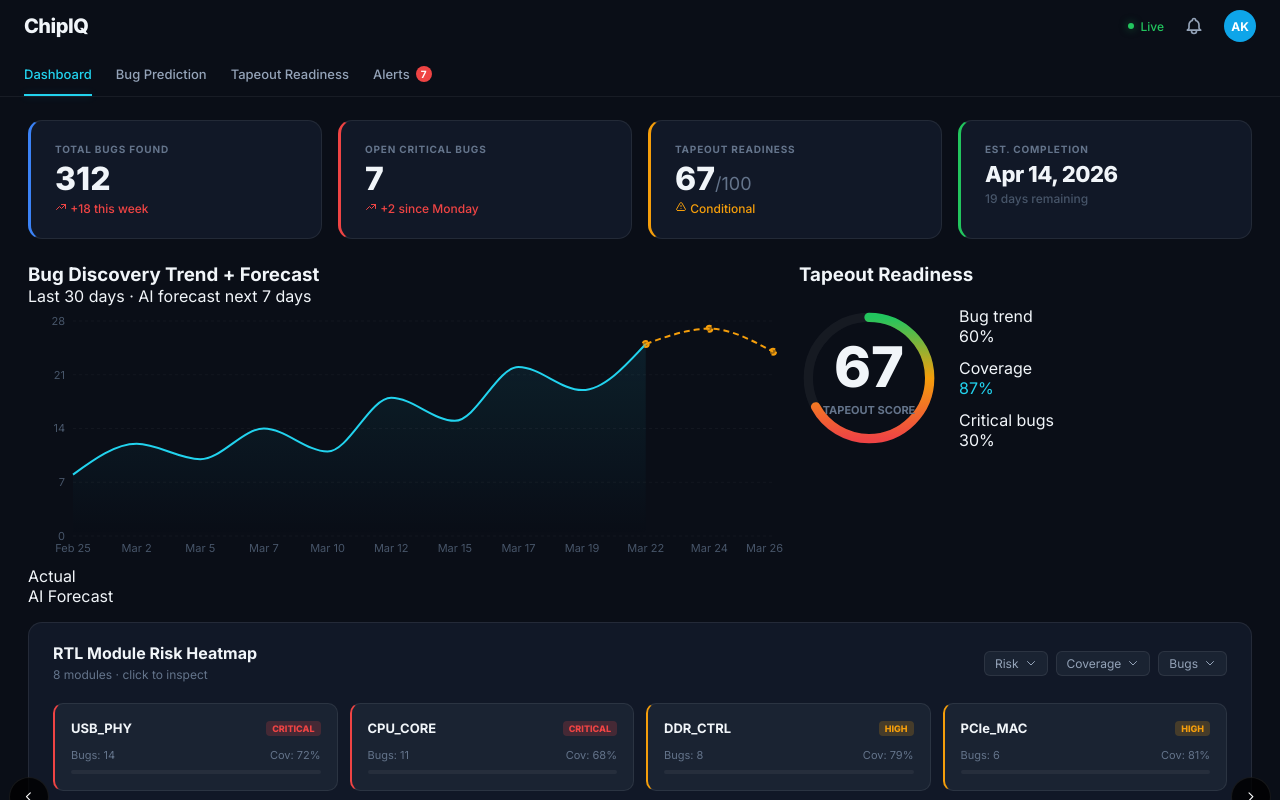
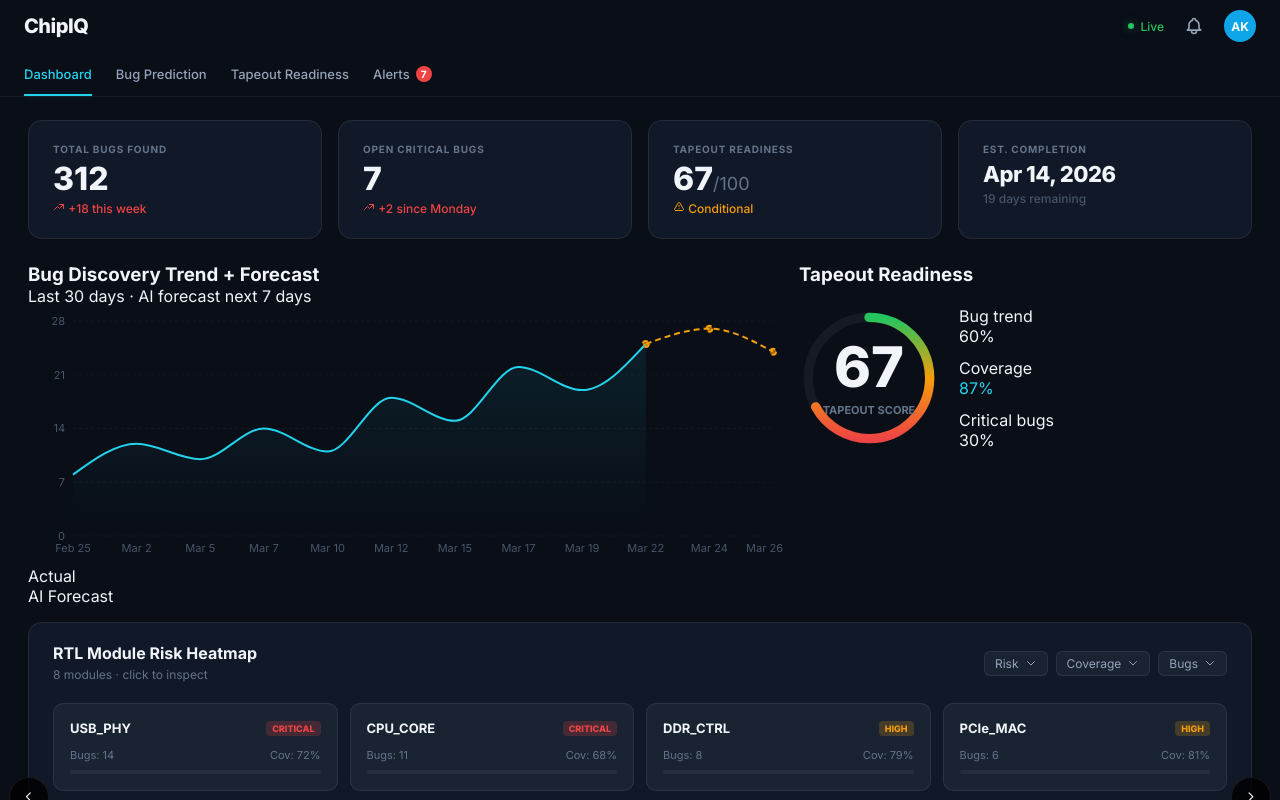
Before and after one commit to charulekha-06/ChipIQ, a React (Vite) app: page / in a window 1280 px wide. Built offline with nearby package versions, Linux system fonts and the light colour scheme.

Commit message:
Remove colored border accents from Dashboard cards

```diff
--- a/src/pages/Dashboard.css
+++ b/src/pages/Dashboard.css
@@ -25,10 +25,7 @@
   transition: all 0.25s ease;
 }
 
-.stat-card.blue { border-left: 3px solid #3b82f6; }
-.stat-card.red { border-left: 3px solid #ef4444; }
-.stat-card.yellow { border-left: 3px solid #f59e0b; }
-.stat-card.green { border-left: 3px solid #22c55e; }
+
 
 .stat-card-label {
   font-size: 10px;
@@ -135,10 +132,7 @@
   border-color: rgba(255, 255, 255, 0.15);
 }
 
-.detailed-risk-card.red { border-left: 2px solid #ef4444; }
-.detailed-risk-card.orange { border-left: 2px solid #f59e0b; }
-.detailed-risk-card.yellow { border-left: 2px solid #eab308; }
-.detailed-risk-card.green { border-left: 2px solid #22c55e; }
+
 
 .card-top {
   display: flex;
```
